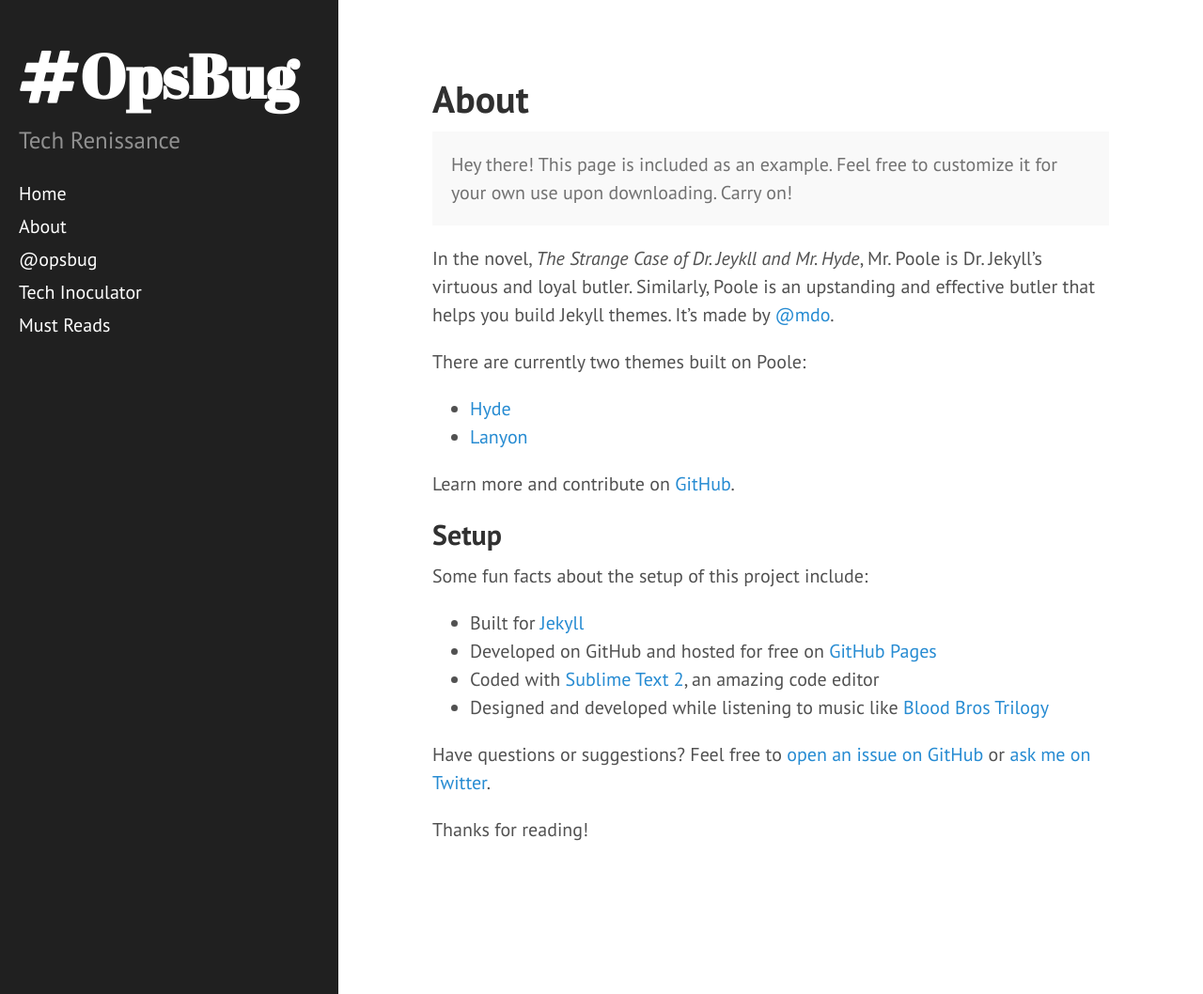
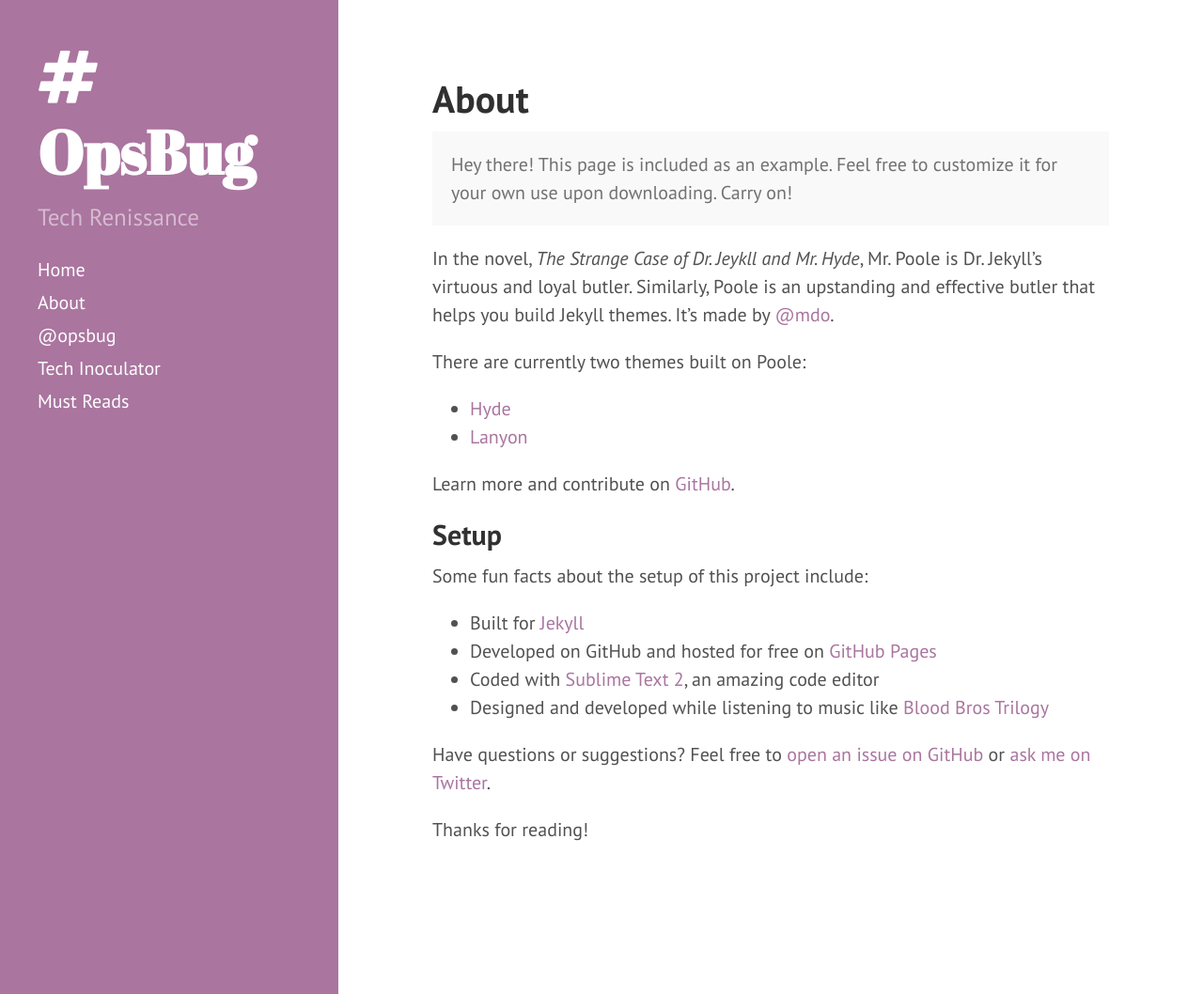
Before and after one commit to claraleung/claraleung.github.io, a Jekyll site: the page built from about.md, in a window 1280 px wide and 1058 px high. Shown: the whole window at 94% size. Built offline with Jekyll 4.4.1, drawn with Linux system fonts in a browser that asks for light colours; nearby versions of some CDN libraries; Markdown is read by kramdown in place of the engine named in the settings.

Commit message:
New theme

```diff
--- a/_includes/sidebar.html
+++ b/_includes/sidebar.html
@@ -1,10 +1,10 @@
 <div class="sidebar">
-
+  <div class="container">
     <div class="sidebar-about">
 
       <h1>
         <a href="{{ site.baseurl }}">
-          <i class="fa fa-hashtag"></i>{{ site.title }}
+          <i class="fa fa-hashtag"></i> {{ site.title }}
         </a>
       </h1>
 
@@ -20,4 +20,5 @@
 
     </nav>
 
+  </div>
 </div>
--- a/_layouts/default.html
+++ b/_layouts/default.html
@@ -3,7 +3,7 @@
 
   {% include head.html %}
 
-  <body>
+  <body class="theme-base-0e">
 
     {% include sidebar.html %}
 
```
